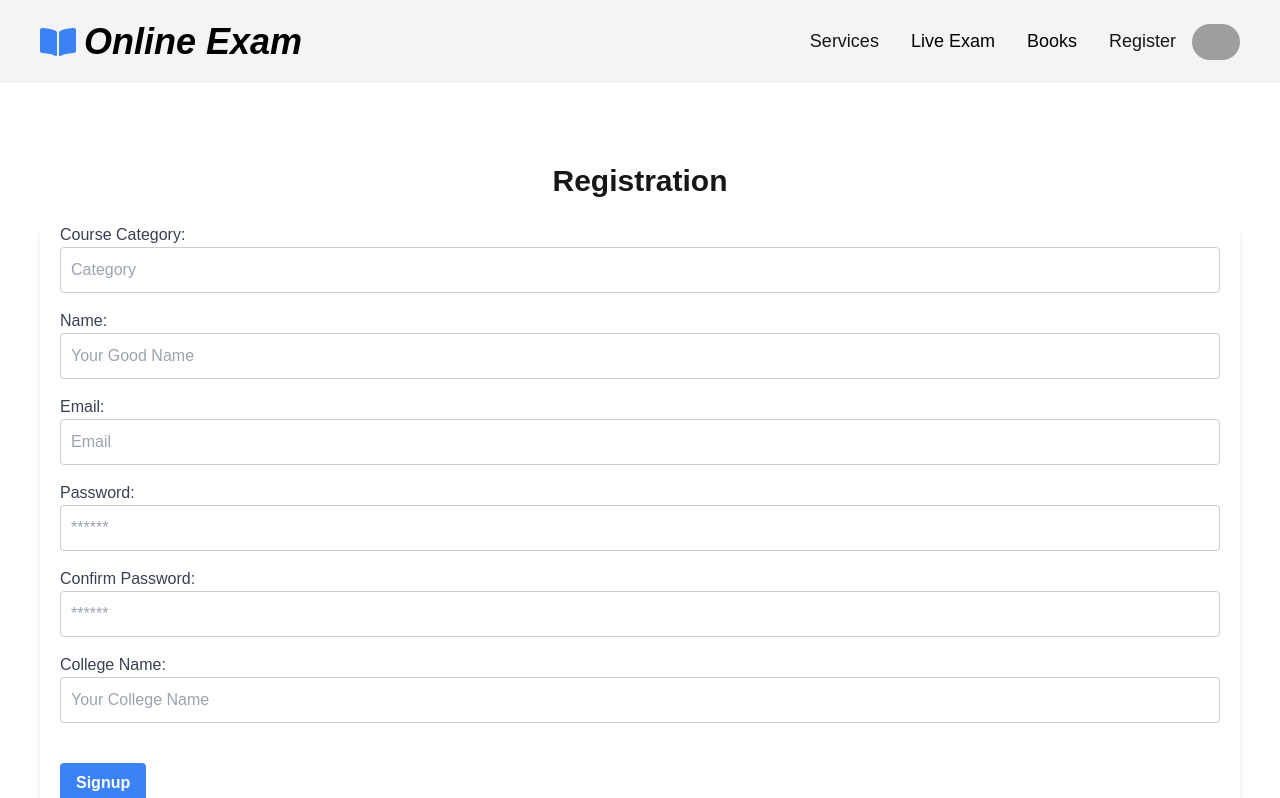
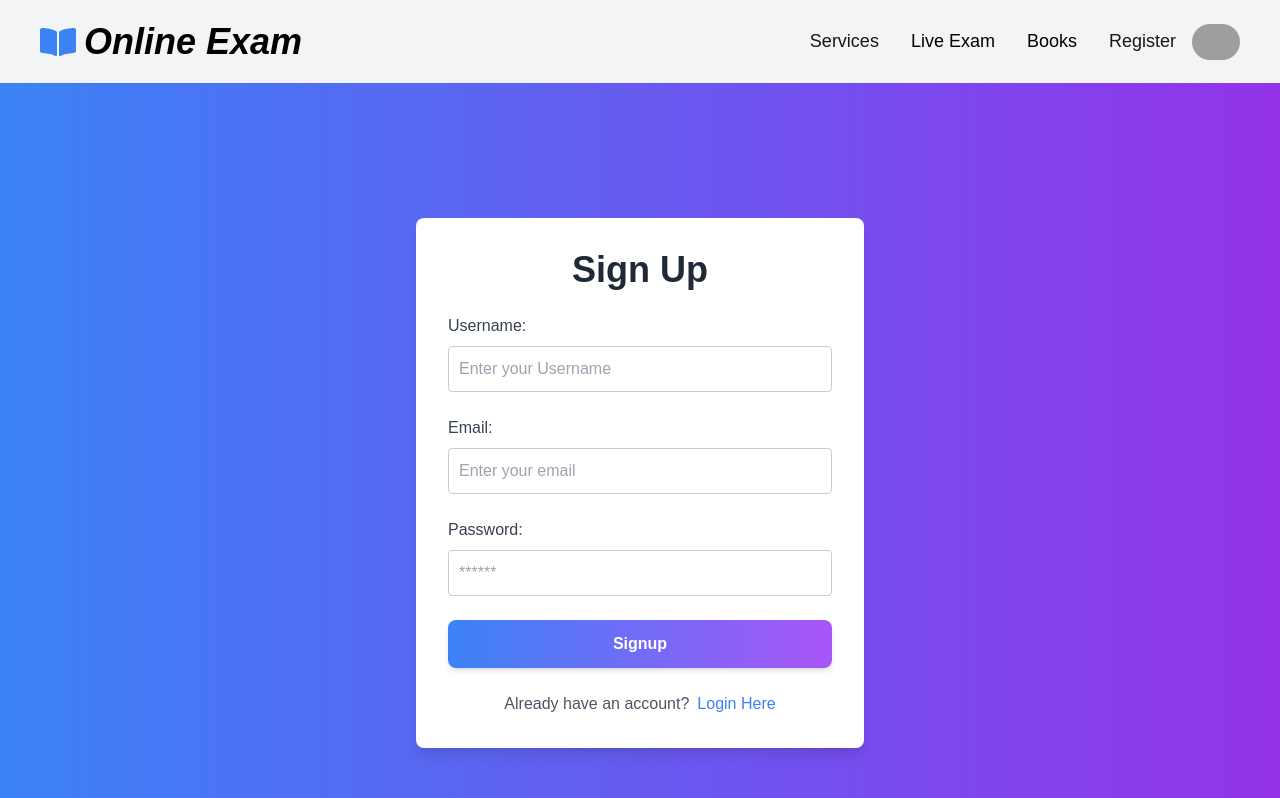
Before and after one commit to ABDUR-RAHIM1/online-exam-managment, a Next.js app: page /auth in a window 1280 px wide. Shown: the top 798 px of the page. Built offline with nearby package versions, Linux system fonts and the light colour scheme; grey boxes are pictures that could not be loaded.

Commit message:
API Intregat

```diff
--- a/app/(home)/auth/page.js
+++ b/app/(home)/auth/page.js
@@ -1,16 +1,15 @@
 "use client"
+import { PostHandler } from '@/app/Handler/PostHandler';
 import React, { useState } from 'react';
 
-
-//  for user
 const RegistrationPage = () => {
+    const [loading, setLoading] = useState(false)
     const [isClick, setIsClick] = useState(false);
     const [formData, setFormData] = useState({
-        courseCategory: '',
-        name: '',
+        username: "",
         email: '',
         password: '',
-        collegeName: '',
+        accountType: 'free',
     });
 
     const handleChange = (e) => {
@@ -21,96 +20,59 @@ const RegistrationPage = () => {
         });
     };
 
-    const handleSubmit = (e) => {
+    const handleSubmit = async (e) => {
         e.preventDefault();
-        console.log('Form submitted:', formData);
+        setLoading(true);
+        const registerApi = "/user/register"
+        const loginApi = "/user/login"
 
+        try {
+
+            await PostHandler(formData, !isClick ? registerApi : loginApi);
+
+        } catch (error) {
+            console.error(error);
+        } finally {
+            setLoading(false);
+        }
     };
 
+
     return (
-        <div className="wrap">
-            <h1 className="text-3xl font-bold text-center mb-6">
-                {
-                    isClick ? "Login" : "Registration"
-                }
+        <div className="min-h-screen flex items-center justify-center bg-gradient-to-r from-blue-500 to-purple-600">
+            <div className="w-full max-w-md p-8 space-y-6 bg-white rounded-lg shadow-lg">
+                <h1 className="text-4xl font-extrabold text-center text-gray-800 mb-6">
+                    {isClick ? "Login" : "Sign Up"}
                 </h1>
-            <form onSubmit={handleSubmit} className="bg-white shadow-md rounded-lg px-2 md:px-5">
-                {/* Course Category Field */}
+                <form onSubmit={handleSubmit} className="space-y-6">
+                    {!isClick &&
                         <div className="mb-4">
-                    <label className="block text-gray-700">Course Category:</label>
+                            <label className="block text-gray-700 font-medium mb-2">Username:</label>
                             <input
                                 type="text"
-                        name="courseCategory"
-                        value={formData.courseCategory}
+                                name="username"
+                                value={formData.username}
                                 onChange={handleChange}
-                        className="input"
+                                className='input'
                                 required
-                        placeholder='Category'
+                                placeholder='Enter your Username'
                             />
-                </div>
-
-                {/* Name Field */}
+                        </div>}
                     <div className="mb-4">
-                    <label className="block text-gray-700">Name:</label>
-                    <input
-                        type="text"
-                        name="name"
-                        value={formData.name}
-                        onChange={handleChange}
-                        className="input"
-                        required
-                        placeholder='Your Good Name'
-                    />
-                </div>
-
-                {/* Conditional Fields */}
-                {
-                    isClick ? (
-                        <>
-                            <div className="mb-4">
-                                <label className="block text-gray-700">Email:</label>
+                        <label className="block text-gray-700 font-medium mb-2">Email:</label>
                         <input
                             type="email"
                             name="email"
                             value={formData.email}
                             onChange={handleChange}
-                                    className="input"
+                            className='input'
                             required
-                                    placeholder='Email'
+                            placeholder='Enter your email'
                         />
                     </div>
 
                     <div className="mb-4">
-                                <label className="block text-gray-700">Password:</label>
-                                <input
-                                    type="password"
-                                    name="password"
-                                    value={formData.password}
-                                    onChange={handleChange}
-                                    className="input"
-                                    required
-                                    placeholder='******'
-                                />
-                            </div>
-                        </>
-                    ) : (
-                        <>
-                            {/* All fields shown when isClick is false */}
-                            <div className="mb-4">
-                                <label className="block text-gray-700">Email:</label>
-                                <input
-                                    type="email"
-                                    name="email"
-                                    value={formData.email}
-                                    onChange={handleChange}
-                                    className="input"
-                                    required
-                                    placeholder='Email'
-                                />
-                            </div>
-
-                            <div className="mb-4">
-                                <label className="block text-gray-700">Password:</label>
+                        <label className="block text-gray-700 font-medium mb-2">Password:</label>
                         <input
                             type="password"
                             name="password"
@@ -122,53 +84,26 @@ const RegistrationPage = () => {
                         />
                     </div>
 
-                            <div className="mb-4">
-                                <label className="block text-gray-700">Confirm Password:</label>
-                                <input
-                                    type="password"
-                                    name="confirmPassword"
-                                    value={formData.confirmPassword}
-                                    onChange={handleChange}
-                                    className="input"
-                                    required
-                                    placeholder='******'
-                                />
-                            </div>
-
-                            <div className="mb-4">
-                                <label className="block text-gray-700">College Name:</label>
-                                <input
-                                    type="text"
-                                    name="collegeName"
-                                    value={formData.collegeName}
-                                    onChange={handleChange}
-                                    className="input"
-                                    required
-                                    placeholder='Your College Name'
-                                />
-                            </div>
-                        </>
-                    )
-                }
-
-                <button type="submit" className="bg-blue-500 my-6 font-bold text-white py-2 px-4 rounded hover:bg-blue-600">
-                    {
-                        isClick ? " login" : " Signup"
-                    }
+                    <button
+                        type="submit"
+                        className="loginBtn"
+                        disabled={loading}
+                    >
+                        {loading ? "Loading..." : (isClick ? "Login" : "Signup")}
                     </button>
                 </form>
-            <p className="text-center mt-4">
-                {
-                    isClick ? "I have no Account ?" : " Already have an account ? "
-                }
-                <span onClick={() => setIsClick(!isClick)} className="text-blue-500 hover:underline cursor-pointer">
-                    {
-                        isClick ? " Signup Here" : " Login Here"
-                    }
+
+                <p className="text-center text-gray-600 mt-4">
+                    {isClick ? "Don't have an account?" : "Already have an account?"}
+                    <span
+                        onClick={() => setIsClick(!isClick)}
+                        className="text-blue-500 hover:underline cursor-pointer ml-2"
+                    >
+                        {isClick ? "Sign Up Here" : "Login Here"}
                     </span>
                 </p>
             </div>
-
+        </div>
     );
 };
 
--- a/app/(home)/layout.js
+++ b/app/(home)/layout.js
@@ -3,6 +3,8 @@
 import Footer from "../components/Globals/Footer";
 import Navbar from "../components/Globals/Navbar/Navbar";
 import "../globals.css"
+import 'react-toastify/dist/ReactToastify.css';
+import { ToastContainer } from 'react-toastify';
 
 export const metadata = {
   title: "Online Exam",
@@ -14,6 +16,7 @@ export default function RootLayout({ children }) {
     <html lang="en">
       <body >
         <Navbar />
+        <ToastContainer />
         {children}
         <Footer />
       </body>
--- /dev/null
+++ b/app/Handler/PostHandler.js
@@ -0,0 +1,25 @@
+import { toast } from "react-toastify";
+import { API_URL } from "../constans/constans";
+
+export const PostHandler = async (data, endpoint) => {
+    try {
+        const res = await fetch(`${API_URL + endpoint}`, {
+            method: "POST",
+            headers: {
+                "Content-Type": "application/json"
+            },
+            body: JSON.stringify(data)
+        });
+
+        const result = await res.json();
+
+        if (res.ok) {
+            toast.success(result.message || "Successfully registered!");
+        } else {
+            toast.error(result.message || "Registration failed!");
+        }
+    } catch (error) {
+        console.error(error);
+        toast.error("Something went wrong!");
+    }
+}
--- a/app/components/Globals/Navbar/Navbar.jsx
+++ b/app/components/Globals/Navbar/Navbar.jsx
@@ -3,10 +3,11 @@ import { demoProfilePhoto } from "@/app/DemoData/DemoImg";
 import Image from "next/image";
 import Link from "next/link";
 import { usePathname } from "next/navigation";
-import React, { useState } from "react";
+import React, { useEffect, useState } from "react";
 import { RiMenuFold3Fill } from "react-icons/ri";
 import { FaBookOpen } from "react-icons/fa";
 import ProfileNav from "./ProfileNav";
+import { toast } from "react-toastify";
 
 export default function MobileNavbar() {
     const path = usePathname();
@@ -39,6 +40,7 @@ export default function MobileNavbar() {
         { item: "Free Account", path: "/auth" },
         { item: "Premium Account", path: "/auth" },
     ];
+
 
     return (
         <div className="px-5 md:px-10 flex justify-between items-center py-5 bg-gray-100 sticky top-0 z-[9999] w-full">
@@ -96,7 +98,7 @@ export default function MobileNavbar() {
                                 href={item.path}
                                 className="block text-gray-700 hover:text-blue-500"
                             >
-                                {item.item  }
+                                {item.item}
                             </Link>
                         ))}
                     </ul>
--- /dev/null
+++ b/app/constans/constans.js
@@ -0,0 +1,2 @@
+
+export const API_URL = "http://localhost:8500/api";
--- a/app/globals.css
+++ b/app/globals.css
@@ -32,6 +32,12 @@ body {
 
 
   /*  common css */
+  .input{
+    @apply w-full px-4 py-2 rounded-lg border-2 border-gray-300 focus:outline-none focus:ring-2 focus:ring-blue-400
+  }
+  .loginBtn{
+    @apply w-full bg-gradient-to-r from-blue-500 to-purple-500 text-white font-bold py-3 px-4 rounded-lg hover:from-blue-600 hover:to-purple-600 transition-transform transform hover:scale-105 shadow-md
+  }
   .pageWrap {
     @apply px-5 md:px-10 py-10 min-h-[90vh]
   }
--- a/package.json
+++ b/package.json
@@ -13,7 +13,8 @@
     "react": "^18",
     "react-dom": "^18",
     "react-icons": "^5.3.0",
-    "react-slideshow-image": "^4.3.2"
+    "react-slideshow-image": "^4.3.2",
+    "react-toastify": "^10.0.6"
   },
   "devDependencies": {
     "eslint": "^8",
```
Also changed, not shown: 1 other file (tests, documents, lock files or other folders). Lines whose indentation alone changed are shown as unchanged.
